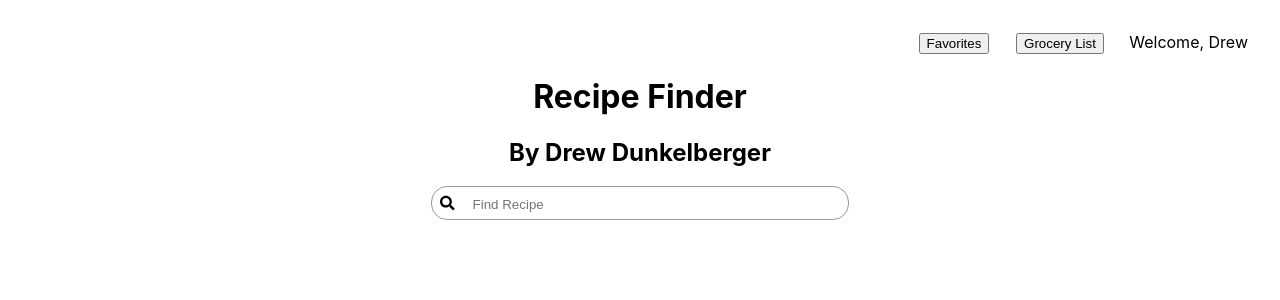
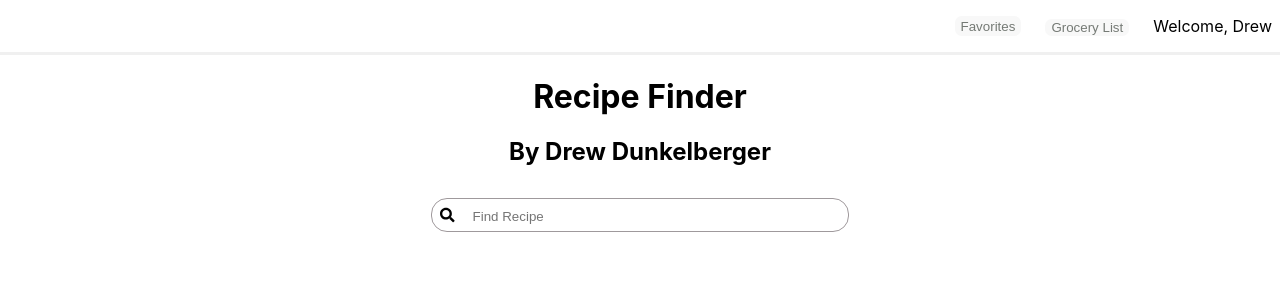
Before and after one commit to drewdunk10/react-recipe-finder, a React (Create React App) app: page / in a window 1280 px wide. Shown: the top 300 px of the page. Built offline with nearby package versions, Linux system fonts and the light colour scheme.

Commit message:
Style buttons and navigation. Make remove item update state

```diff
--- a/src/components/App/App.css
+++ b/src/components/App/App.css
@@ -1,6 +1,5 @@
-.App {
+#app {
   text-align: center;
-  margin: 2em;
 }
 
 #recipe-container {
--- a/src/components/App/App.js
+++ b/src/components/App/App.js
@@ -21,8 +21,8 @@ function App() {
     return (
       // Give all child components access to user context.
       <UserContext.Provider value={user}>
-        <div className="App">
-          <header className="App-header">
+        <body id="app">
+            <header id="app-header">
                 <Navigation/>
                 <h1>
                     Recipe Finder
@@ -68,7 +68,7 @@ function App() {
                         />
                     </main>
                 }
-        </div>
+        </body>
       </UserContext.Provider>
   );
 }
--- a/src/components/GroceryList/GroceryList.js
+++ b/src/components/GroceryList/GroceryList.js
@@ -6,23 +6,25 @@ import './GroceryList.css';
 function GroceryList() {
     const user = useContext(UserContext);
     const [isHidden, setHidden] = useState(true)
+    const [myGroceryList, setMyGroceryList] = useState(user.groceryList)
 
     const removeItem = (item) => {
-        let index = user.groceryList.indexOf(item);
-        if (index !== -1) {
-            // Remove item from user's grocery list.
-            user.groceryList.splice(index, 1);
-        }
+        // Make a copy of user's cart without selected item.
+        let groceryList = Array.from(myGroceryList).filter(ingredient => ingredient !== item);
+
+        // Update state of groceryList for this component and the user context for other components.
+        setMyGroceryList(groceryList);
+        user.groceryList = groceryList;
     }
 
     return(
         <div>
-            <button type="button" onClick={() => setHidden(!isHidden)}>Grocery List</button>
+            <button className={"grocery-button"} type="button" onClick={() => setHidden(!isHidden)}>Grocery List</button>
             <section className={isHidden ? "hidden-desc" : "expanded-desc"}>
                 <ul className={"dropdown"}>
                     {
                         // Display each ingredient as a list item.
-                        user.groceryList.map(ingredient =>
+                        myGroceryList.map(ingredient =>
                             <li>
                                 <FaLeaf/> {ingredient} <button type={"button"} onClick={() => removeItem(ingredient)}>-</button>
                             </li>
--- a/src/components/Navigation/Navigation.css
+++ b/src/components/Navigation/Navigation.css
@@ -4,5 +4,28 @@
     gap: 1.5em;
     /* Hide bullet point and remove its spacing */
     list-style: none;
-    padding: 0;
+    /*padding: 0 .2em 0 0;*/
 }
+
+nav:after {
+    content: '';
+    width: 100%;
+    height: .2em;
+    display: block;
+    background-color: #f0f0f0;
+}
+
+nav ul {
+    padding: 0 .5em;
+}
+
+.grocery-button {
+    background-color: #f8f8f8;
+    color: rgb(117, 122, 117);
+    border: none;
+    border-radius: .5em;
+}
+
+.grocery-button:hover {
+    background-color: #c5d5c5;
+}
--- a/src/components/Navigation/Navigation.js
+++ b/src/components/Navigation/Navigation.js
@@ -9,7 +9,7 @@ function Navigation() {
     return(
         <nav className={"flex: 1 1 auto;"}>
             <ul className={"user-bar"}>
-                {<button type={"button"}>Favorites</button>  /* TODO: Replace with link to favorites page*/}
+                {<button className={"grocery-button"} type={"button"}>Favorites</button>  /* TODO: Replace with link to favorites page*/}
                 <li>
                     <GroceryList/>
                 </li>
--- a/src/components/RecipeCard/RecipeCard.css
+++ b/src/components/RecipeCard/RecipeCard.css
@@ -35,8 +35,17 @@
     background-color: rgba(0,0,0,0.94);
 }
 
-button {
-    margin: .1em;
+.recipe-button {
+    padding: .5em;
+    margin: .2em;
+    background-color: #f0f0f0;
+    color: rgb(117, 122, 117);
+    border: none;
+    border-radius: .5em;
+}
+
+.recipe-button:hover {
+    background-color: #e3e0cc;
 }
 
 .ingredient-list {
--- a/src/components/RecipeCard/RecipeCard.js
+++ b/src/components/RecipeCard/RecipeCard.js
@@ -1,5 +1,5 @@
 import './RecipeCard.css'
-import {useContext} from "react";
+import {useContext, useState} from "react";
 import { FaHeart, FaEye } from "react-icons/fa"
 import UserContext from "../User/User";
 
@@ -7,6 +7,18 @@ export default RecipeCard;
 
 function RecipeCard({image, name, cookTime, prepTime, recipeYield, desc, ingredients, viewName, changeView}) {
     const user = useContext(UserContext);
+    const [myGroceryList, setMyGroceryList] = useState(user.groceryList)
+
+    // TODO: Need to update grocery list as it's displayed.
+    const addItem = (item) => {
+        // Make a copy of state groceryList with selected item.
+        let groceryList = Array.from(myGroceryList);
+        groceryList.push(item);
+
+        setMyGroceryList(groceryList);
+        user.groceryList = groceryList;
+        console.log(user.groceryList);
+    }
 
     const viewRecipe = (event) => {
         event.preventDefault()
@@ -36,27 +48,23 @@ function RecipeCard({image, name, cookTime, prepTime, recipeYield, desc, ingredi
                 <p><strong>Prep Time: </strong>{prepTime}</p>
                 <p><strong>Yield: </strong>{recipeYield}</p>
                 {
-                    viewName !== name ? <button type="button" onClick={viewRecipe}><FaEye/>  View Recipe</button> :
+                    viewName !== name ? <button className={"recipe-button"} type="button" onClick={viewRecipe}><FaEye/>  View Recipe</button> :
                         <section>
                             <p>{desc}</p>
                             <h3 className={'ingredient-header'}>Ingredients</h3>
                             <ul className={"ingredient-list"}>
                                 {
                                     ingredients.map(item =>
-                                        <li>
-                                            {item} <button type={"button"} onClick={() => addItem(user, item)}>+</button>
+                                        <li key={item}>
+                                            {item} <button type={"button"} onClick={() => addItem(item)}>+</button>
                                         </li>
                                     )
                                 }
                             </ul>
                         </section>
                 }
-                <button type="button"><FaHeart/> Add to Favorites</button>
+                <button className={"recipe-button"} type="button"><FaHeart/> Add to Favorites</button>
             </section>
         </article>
     );
 }
-
-const addItem = (user, item) => {
-    user.groceryList.push(item)
-}
--- a/src/components/Search/Search.css
+++ b/src/components/Search/Search.css
@@ -1,7 +1,7 @@
 #search-bar {
     border: solid 1px rgb(159, 153, 156);
     border-radius: 1em;
-    margin: auto;
+    margin: 2em auto 2em auto;
     width: 25em;
     height: 1em;
     display: flex;
```
Lines whose indentation alone changed are shown as unchanged.
